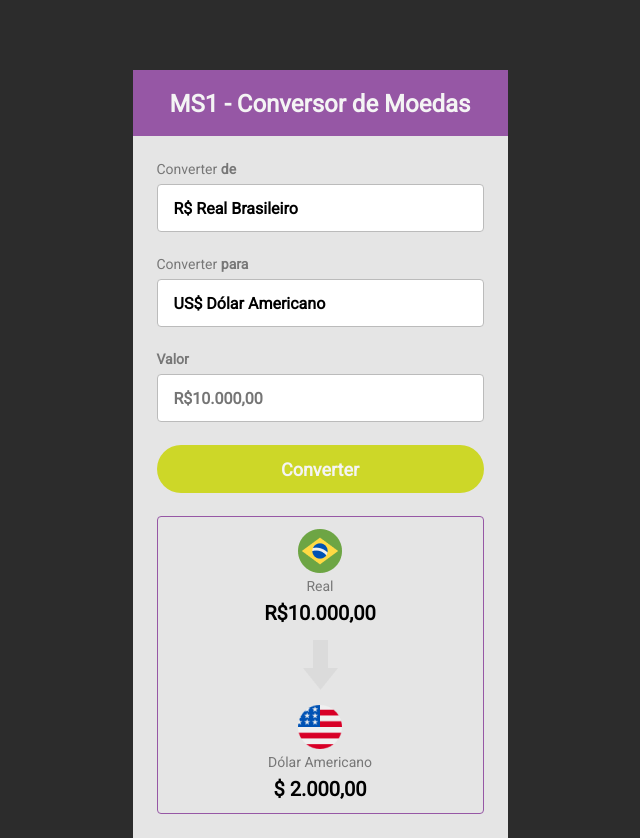
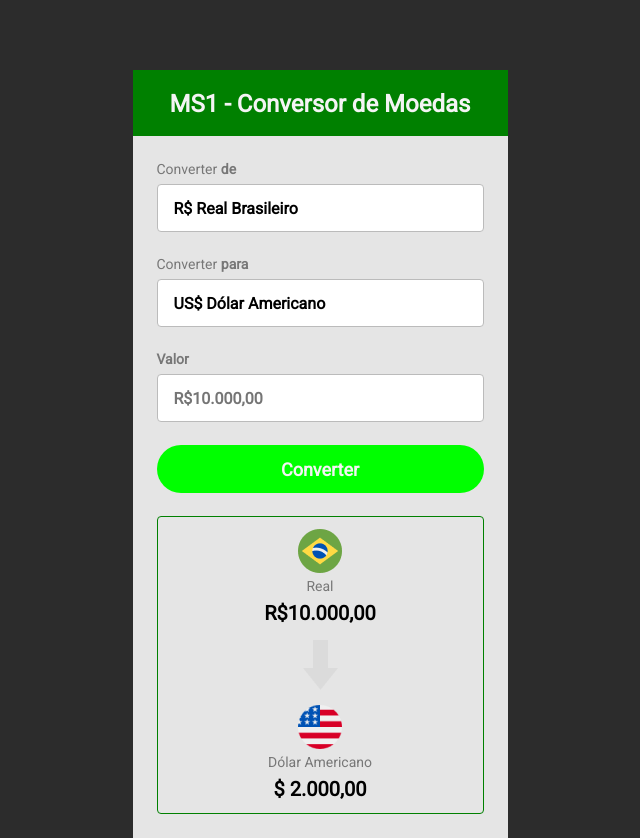
Before and after one commit to TallesWinder/Currency-converter, a plain HTML site: page index.html in a window 1280 px wide. Shown: the whole page, without its empty margins (320-960 px from the left). Drawn offline with Linux system fonts and the light colour scheme.

Commit message:
Color update

```diff
--- a/style.css
+++ b/style.css
@@ -10,7 +10,7 @@ body {
 }
 
 #cabeçalho {
-    background: #9657A5;
+    background: #008000;
     width: 375px;
     height: 66px;
     margin-left: auto;
@@ -70,7 +70,7 @@ h1 {
 }
 
 #botão {
-    background: #CDD728;
+    background: #00FF00;
     border-radius: 25px;
     height: 48px;
     width: 327px;
@@ -89,7 +89,7 @@ h1 {
 }
 
 #caixa-interna {
-    border: 1px solid #9657A5;
+    border: 1px solid #008000;
     border-radius: 4px;
     padding-top: 12px;
     padding-bottom: 12px;
```
